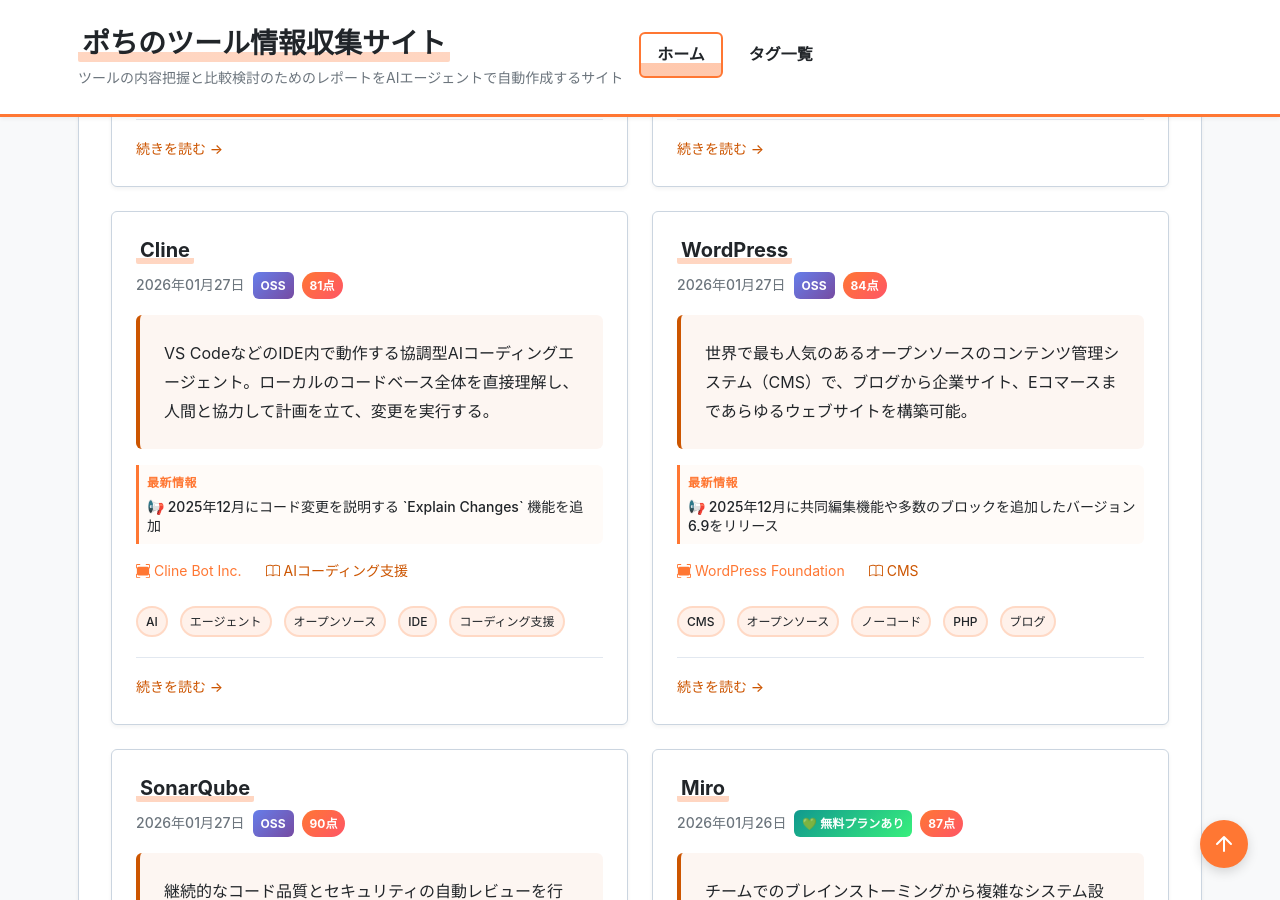
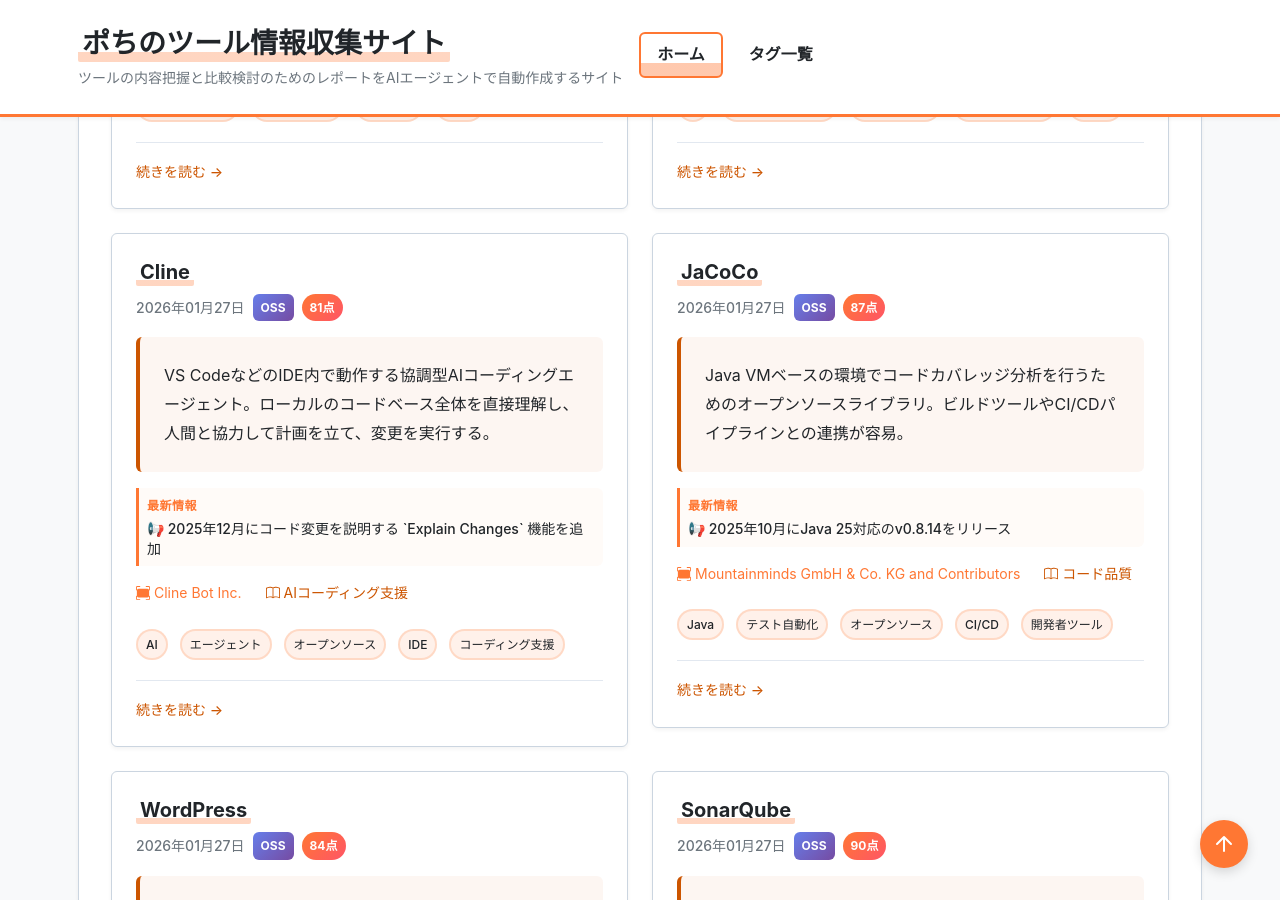
Before and after one commit to aegisfleet/tool-survey-report, a Jekyll site: the page built from index.md, in a window 1280 px wide and 900 px high, scrolled down 3198 px. Built offline with Jekyll 4.4.1, drawn with Linux system fonts in a browser that asks for light colours; some of the changed text lies outside the part shown.

Commit message:
Update JaCoCo report to 2026-01-27 (#561)
- Updated `last_updated` date.
- Aligned tags with standard vocabulary.
- Added missing sections (Setup, Best Practices) to strictly follow the template.
- Updated Section 10 (Ecosystem) structure.
- Updated Section 15 with the latest release information (v0.8.14).
- Added star chart and detailed comparison table.

Co-authored-by: google-labs-jules[bot] <161369871+google-labs-jules[bot]@users.noreply.github.com>

````diff
--- a/_reports/jacoco.md
+++ b/_reports/jacoco.md
@@ -8,13 +8,13 @@ category: "コード品質"
 developer: "Mountainminds GmbH & Co. KG and Contributors"
 official_site: "https://www.jacoco.org/jacoco/"
 date: "2025-10-22"
-last_updated: "2026-01-11"
+last_updated: "2026-01-27"
 tags:
   - "Java"
-  - "コード品質"
   - "テスト自動化"
   - "オープンソース"
   - "CI/CD"
+  - "開発者ツール"
 description: "Java VMベースの環境でコードカバレッジ分析を行うためのオープンソースライブラリ。ビルドツールやCI/CDパイプラインとの連携が容易。"
 
 # 【クイックサマリー】ホーム画面のカード表示用
@@ -25,7 +25,7 @@ quick_summary:
   target_users:
     - "Java開発者"
     - "QAエンジニア"
-  latest_highlight: "Java 25の公式サポートを追加 (v0.8.14)"
+  latest_highlight: "2025年10月にJava 25対応のv0.8.14をリリース"
   update_frequency: "中"
 
 # 【ツール評価】100点満点、基準点70点からの加減算方式
@@ -87,7 +87,44 @@ relationships:
 * **多様なレポート形式**: 人間が読みやすいHTML形式のほか、他のツールと連携しやすいXMLやCSV形式のレポートを生成できます。
 * **ビルドツール連携**: Maven、Gradle、Ant用のプラグインが公式に提供されており、ビルドプロセスに容易に組み込めます。
 
-## **4. 特徴・強み (Pros)**
+## **4. 開始手順・セットアップ**
+
+* **前提条件**:
+  * Java Runtime Environment (JRE) 5以上
+  * Maven, Gradle, Ant などのビルドツール（推奨）
+* **インストール/導入 (Mavenの場合)**:
+  `pom.xml` にプラグイン定義を追加します。
+  ```xml
+  <plugin>
+      <groupId>org.jacoco</groupId>
+      <artifactId>jacoco-maven-plugin</artifactId>
+      <version>0.8.14</version>
+      <executions>
+          <execution>
+              <goals>
+                  <goal>prepare-agent</goal>
+              </goals>
+          </execution>
+          <execution>
+              <id>report</id>
+              <phase>test</phase>
+              <goals>
+                  <goal>report</goal>
+              </goals>
+          </execution>
+      </executions>
+  </plugin>
+  ```
+* **初期設定**:
+  * 基本的な利用であれば、上記のようなプラグイン設定のみで動作します。
+* **クイックスタート**:
+  * Mavenコマンドを実行してテストとカバレッジ計測を行います。
+  ```bash
+  mvn clean test
+  # target/site/jacoco/index.html にレポートが生成されます
+  ```
+
+## **5. 特徴・強み (Pros)**
 
 * **デファクトスタンダード**: Javaコミュニティで最も広く利用されているカバレッジ測定ツールであり、豊富な知見や連携ツールが存在します。
 * **軽量・高性能**: 実行時のオーバーヘッドが最小限に抑えられており、大規模プロジェクトでもパフォーマンスへの影響が少ないです。
@@ -112,19 +149,21 @@ JaCoCoはEclipse Public Licenseの下で配布されている無料のオープ
 * **課金体系**: なし
 * **無料トライアル**: なし (常に無料)
 
-## **7. 導入実績・事例**
+## **8. 導入実績・事例**
 
 * **導入企業**: オープンソースであるため特定の導入企業リストは公開されていませんが、世界中の個人開発者から大企業まで、規模を問わず多くのJavaプロジェクトで広く利用されています。
 * **導入事例**: Spring、Hibernateなどの著名なオープンソースフレームワークや、多くの企業で事実上の標準コードカバレッジツールとして採用されています。
 * **対象業界**: ソフトウェア、ITサービス、金融、製造など、Javaが利用されるあらゆる業界。
 
-## **8. サポート体制**
+## **9. サポート体制**
 
 * **ドキュメント**: 公式サイトに包括的なドキュメント、FAQ、APIドキュメントが整備されています。
 * **コミュニティ**: GitHubのIssueトラッカーや、Google Group、Stack Overflowなどのコミュニティで活発な議論や情報交換が行われています。
 * **公式サポート**: 商用の公式サポートは提供されていません。サポートはコミュニティベースとなります。
 
-## **9. 連携機能 (API・インテグレーション)**
+## **10. エコシステムと連携**
+
+### **10.1 API・外部サービス連携**
 
 * **API**: JaCoCoは、他のツールにカバレッジ分析機能を組み込むための詳細なJava APIを提供しています。
 * **外部サービス連携**:
@@ -132,18 +171,36 @@ JaCoCoはEclipse Public Licenseの下で配布されている無料のオープ
   * **CI/CDツール**: Jenkins, GitLab CI, GitHub Actions, CircleCI など
   * **静的解析ツール**: SonarQube, Codecov など
 
-## **10. セキュリティとコンプライアンス**
+### **10.2 技術スタックとの相性**
+
+| 技術スタック | 相性 | メリット・推奨理由 | 懸念点・注意点 |
+|:---|:---:|:---|:---|
+| **Java (Maven/Gradle)** | ◎ | 公式プラグインにより設定が極めて容易 | 特になし |
+| **Kotlin** | ◯ | バイトコードレベルで対応しており利用可能 | 一部インライン関数などでカバレッジ表示に工夫が必要な場合がある |
+| **Scala** | ◯ | バイトコード経由で計測可能 | コンパイラが生成する合成コードがカバレッジに含まれる場合がある |
+| **Android** | ◯ | Gradleプラグイン経由で利用可能 | ビルドフレーバーごとの設定が必要になる場合がある |
+
+## **11. セキュリティとコンプライアンス**
 
 * **認証**: ツール自体の性質上、認証機能はありません。
 * **データ管理**: JaCoCoはローカル環境で実行され、カバレッジデータ（`*.exec`ファイル）もローカルに保存されます。外部にデータを送信することはありません。
 * **準拠規格**: JaCoCoはコードを計測する開発者ツールであり、セキュリティやコンプライアンスに関する認証は直接の対象外です。ライセンスはEclipse Public Licenseです。
 
-## **11. 操作性 (UI/UX) と学習コスト**
+## **12. 操作性 (UI/UX) と学習コスト**
 
 * **UI/UX**: 生成されるHTMLレポートは、パッケージ、クラス、メソッド、行単位でのカバレッジ状況が赤・黄・緑で色分け表示され、直感的に理解しやすいです。
 * **学習コスト**: MavenやGradleとの基本的な連携は、公式ドキュメントに従えば数行の設定で完了するため、学習コストは低いです。ただし、内部構造の理解や高度な設定には専門知識が求められます。
 
-## **12. ユーザーの声（レビュー分析）**
+## **13. ベストプラクティス**
+
+* **効果的な活用法 (Modern Practices)**:
+  * **CIパイプラインへの統合**: すべてのプルリクエストでテストとカバレッジ計測を自動実行し、品質低下を防ぐ。
+  * **差分カバレッジの重視**: 全体のカバレッジ率だけでなく、変更されたコードに対するカバレッジ（Pull Request Coverage）を重視し、新規コードの品質を担保する。
+* **陥りやすい罠 (Antipatterns)**:
+  * **カバレッジ100%の自己目的化**: 数値目標のみを追い求め、意味のないテストを作成することは避けるべきです。
+  * **生成コードの計測**: 自動生成されたコード（LombokやMapStructなど）をカバレッジ計測対象に含めると、本来注力すべきビジネスロジックのカバレッジが見えにくくなります。適切な除外設定が必要です。
+
+## **14. ユーザーの声（レビュー分析）**
 
 * **調査対象**: GitHub, Stack Overflow, Maven Repository
 * **総合評価**: Javaコミュニティで広く受け入れられており、コードカバレッジツールのデファクトスタンダードとして高い評価を得ています。
@@ -158,29 +215,34 @@ JaCoCoはEclipse Public Licenseの下で配布されている無料のオープ
 * **特徴的なユースケース**:
   * CIサーバーで`*.exec`ファイルをアーティファクトとして保存し、開発者がローカル環境でその結果をインポートしてカバレッジを再現・分析する。
 
-## **13. 直近半年のアップデート情報**
+## **15. 直近半年のアップデート情報**
 
 * **2025-10-11 (v0.8.14)**:
   * Java 25を公式にサポート。
   * Java 26クラスファイルの実験的サポートを追加。
   * Kotlinコンパイラが生成する様々なバイトコードのフィルタリングを改善（デフォルト引数、エルビス演算子、suspend関数など）。
-* **2025-04-02 (v0.8.13)**:
-  * Java 23およびJava 24を公式にサポート。
-  * Java 25クラスファイルの実験的サポートを追加。
-  * Kotlinのインライン関数や合成関数のカバレッジ計算を改善。
 
 (出典: [JaCoCo GitHub Releases](https://github.com/jacoco/jacoco/releases))
 
-## **14. 類似ツールとの比較**
+## **16. 類似ツールとの比較**
+
+### **16.1 機能比較表 (星取表)**
+
+| 機能カテゴリ | 機能項目 | JaCoCo | Cobertura | Clover |
+|:---:|:---|:---:|:---:|:---:|
+| **基本機能** | カバレッジ計測 | ◎<br><small>標準的</small> | ◯<br><small>XMLのみ</small> | ◎<br><small>詳細分析</small> |
+| **カテゴリ特定** | 分岐カバレッジ | ◯<br><small>対応</small> | ◯<br><small>対応</small> | ◎<br><small>高精度</small> |
+| **非機能要件** | 日本語対応 | △<br><small>英語のみ</small> | △<br><small>英語のみ</small> | ◯<br><small>代理店あり</small> |
+
+### **16.2 詳細比較**
 
 | ツール名 | 特徴 | 強み | 弱み | 選択肢となるケース |
 |---|---|---|---|---|
 | **JaCoCo** | **Javaカバレッジ測定のデファクトスタンダード。** 軽量でビルドツールとの連携が容易。 | 活発な開発、豊富な連携先、コミュニティの大きさ。 | レポートのカスタマイズ性が低い。 | **Javaプロジェクト全般**で、無料で高機能なカバレッジツールを求める場合。 |
 | **Cobertura** | かつて広く利用されていたOSSツール。 | XMLベースのレポートは人間が読みやすい。 | 開発が長期間停滞しており、最新のJavaバージョンに未対応。 | レガシープロジェクトのメンテナンスで、置き換えが困難な場合。 |
 | **Clover** | Atlassian社が開発する商用ツール。 | 高機能で詳細なレポート（テストごとのカバレッジなど）を生成可能。IDE連携も強力。 | 有料であり、比較的高価。 | 豊富な予算があり、手厚いサポートと詳細な分析機能を求める大企業。 |
-| **OpenClover** | Cloverのオープンソース版。 | Cloverの基本機能を引き継いでいる。 | コミュニティの活発さや開発速度はJaCoCoに劣る。 | Cloverからの移行を検討している場合や、JaCoCoにはない特定の機能を求める場合。 |
 
-## **15. 総評**
+## **17. 総評**
 
 * **総合的な評価**:
   * JaCoCoは、Javaプロジェクトにおけるコードカバレッジ測定のための非常に優れたツールです。軽量、高機能、そして活発なコミュニティに支えられており、Java開発におけるデファクトスタンダードと言えます。導入しない理由を探すのが難しいほど、完成度と信頼性の高いツールです。
````
Also changed, not shown: other parts of _reports/jacoco.md (+2 -2 lines).
